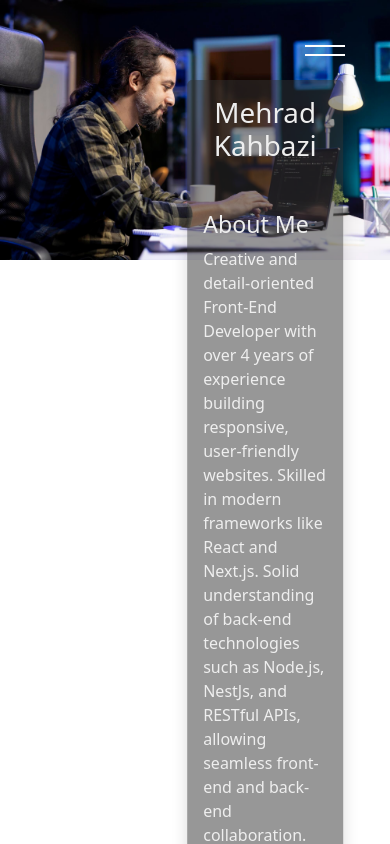
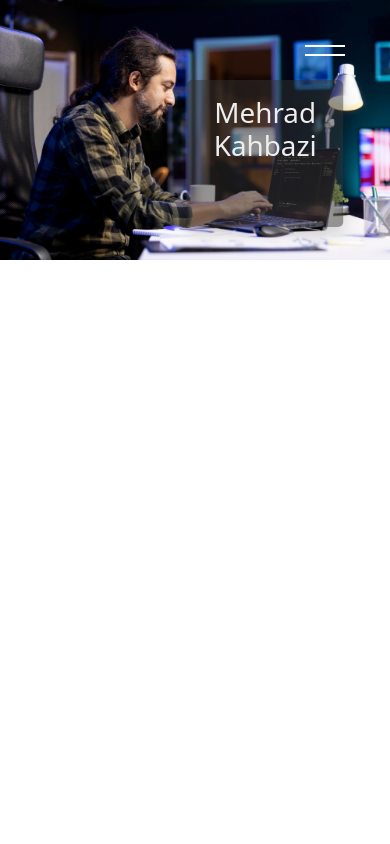
Before and after one commit to MehradKahbazi/personal-website, a Next.js app: page / in a window 390 px wide. Shown: the top 844 px of the page. Built offline with nearby package versions, Linux system fonts and the light colour scheme.

Commit message:
fix: mobile view

```diff
--- a/src/components/MainPage/MainPage.js
+++ b/src/components/MainPage/MainPage.js
@@ -16,7 +16,7 @@ const MainPage = () => {
           <h1 className="text-center mb-5">
           Mehrad Kahbazi
           </h1>
-          <div className="my-4">
+          <div className="my-4 d-none d-lg-block">
           <h3>About Me</h3>
             <p className="mb-3">
               Creative and detail-oriented Front-End Developer with over 4 years
```
